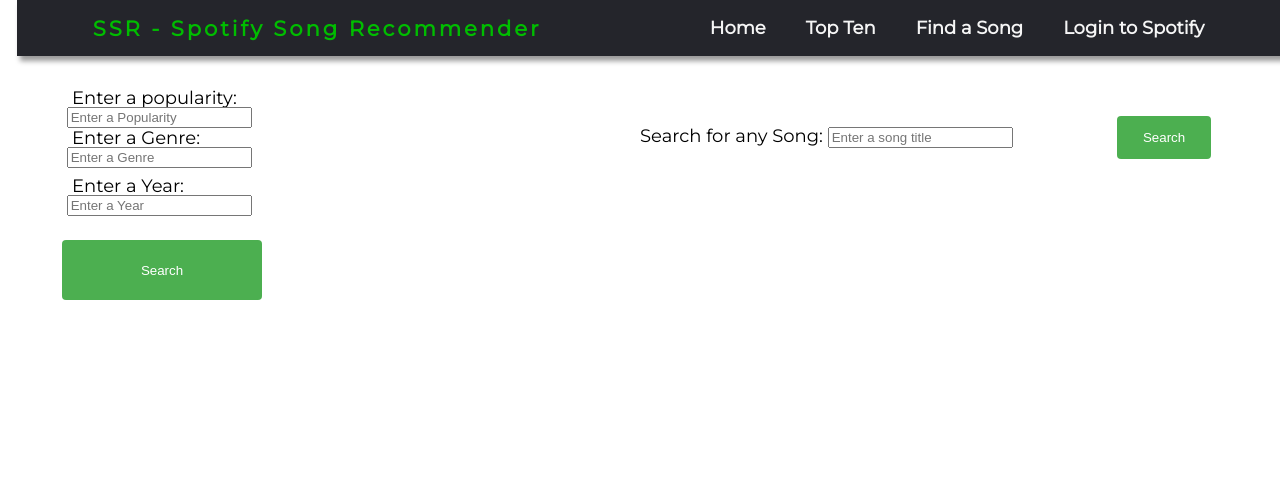
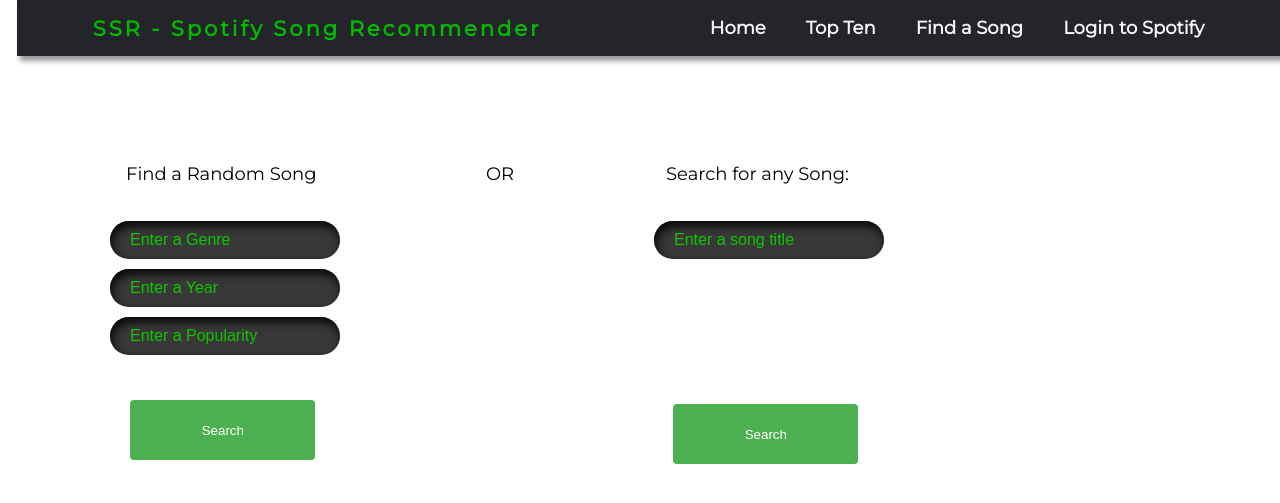
Before and after one commit to AlexFedus/COSC-473-Project, a Flask app: template templates/randomsong.html in a window 1280 px wide. Shown: the part 17-520 px from the top of the page. Run offline with Flask 3, Linux system fonts and the light colour scheme; the template is opened without the code that fills it, so the values that code supplies are empty; some libraries are stand-ins or nearby versions.

Commit message:
Major CSS Updates
Overhauled the CSS for the random song page

```diff
--- a/static/navbar.css
+++ b/static/navbar.css
@@ -455,13 +480,14 @@
 .searchbuttonrs {
 
    display: inline-block;
+   position: absolute;
    height: 60px;
-   width: 200px;
-   left: 20em;
+   width: 185px;
+   left: 6.4em;
     background-color: #4CAF50;
     color: white;
     padding: 14px 20px;
-    margin-top: 18em;
+    margin-top: 30em;
     margin-left: 3em;
     border: none;
     border-radius: 4px;
@@ -494,8 +520,12 @@
 }
 
 .anysongsearch {
+  position: absolute;
+  top: 31em;
+  left: 43em;
   display: inline-block;
-  width: 15%;
+  height: 60px;
+  width: 185px;
   background-color: #4CAF50;
   color: white;
   padding: 14px 20px;
@@ -509,3 +539,167 @@
 .anysongsearch:hover {
   background-color: #45a049;
 }
+
+.anysonginput {
+  position: absolute;
+  top: 13em;
+  left: 39em;
+  margin: 30px;
+  background: none;
+  background-color: #383838;
+
+  border: none;
+  outline: none;
+  max-width: 190px;
+  padding: 10px 20px;
+  font-size: 16px;
+  border-radius: 9999px;
+  box-shadow: inset 2px 5px 10px rgb(5, 5, 5);
+  color: #10c400;
+}
+
+.anysonginput::placeholder {
+  color: #10c400;
+  opacity: 1;
+}
+
+.popinp {
+  position: absolute;
+  top: 19em;
+  left: 5em;
+  margin: 30px;
+  background: none;
+  background-color: #383838;
+
+  border: none;
+  outline: none;
+  max-width: 190px;
+  padding: 10px 20px;
+  font-size: 16px;
+  border-radius: 9999px;
+  box-shadow: inset 2px 5px 10px rgb(5, 5, 5);
+  color: #10c400;
+}
+
+.popinp::placeholder {
+  color: #10c400;
+  opacity: 1;
+}
+
+.genreinp {
+  position: absolute;
+  top: 13em;
+  left: 5em;
+  margin: 30px;
+  background: none;
+  background-color: #383838;
+
+  border: none;
+  outline: none;
+  max-width: 190px;
+  padding: 10px 20px;
+  font-size: 16px;
+  border-radius: 9999px;
+  box-shadow: inset 2px 5px 10px rgb(5, 5, 5);
+  color: #10c400;
+}
+
+.genreinp::placeholder {
+  color: #10c400;
+  opacity: 1;
+}
+
+
+.yearinp {
+  position: absolute;
+  top: 16em;
+  left: 5em;
+  margin: 30px;
+  background: none;
+  background-color: #383838;
+
+  border: none;
+  outline: none;
+  max-width: 190px;
+  padding: 10px 20px;
+  font-size: 16px;
+  border-radius: 9999px;
+  box-shadow: inset 2px 5px 10px rgb(5, 5, 5);
+  color: #10c400;
+}
+
+.yearinp::placeholder {
+  color: #10c400;
+  opacity: 1;
+}
+
+.randomsongtitle{
+  position: absolute;
+  top: 10em;
+  left: 7em;
+}
+
+.orlabel {
+  position: absolute;
+  top: 10em;
+  left: 27em;
+}
+
+.anysonglabel{
+  position: absolute;
+  top: 10em;
+  left: 37em;
+}
+
+.pltlabel{
+  position: absolute;
+  top: 7em;
+  left: -2em;
+  font-size: 22px;
+  font-weight: bold;
+  color: #000000;
+  border: 1px solid #000000;
+  padding: 5px;
+  border-radius: 4px;
+  background-color: #4CAF50;
+  padding: 5px;
+  border-radius: 4px;
+}
+
+.pltracks {
+  position: absolute;
+  top: 13em;
+  left: -2.5em;
+
+
+}
+
+.songtitl {
+  position: absolute;
+  top: 10em;
+  left: 7em;
+}
+
+
+.playlistcreate {
+  position: absolute;
+  top: 5em;
+  left: -12em;
+  margin: 30px;
+  background: none;
+  background-color: #383838;
+
+  border: none;
+  outline: none;
+  max-width: 190px;
+  padding: 10px 20px;
+  font-size: 16px;
+  border-radius: 9999px;
+  box-shadow: inset 2px 5px 10px rgb(5, 5, 5);
+  color: #10c400;
+}
+
+.playlistcreate::placeholder {
+  color: #10c400;
+  opacity: 1;
+}
--- a/templates/randomsong.html
+++ b/templates/randomsong.html
@@ -17,12 +17,20 @@
     {% endblock %}
     {% block code %}
     <form class="formrs" action="{{ url_for('views.randomsong')}}" method="post">
+        <!--
         <label for="genrename" class="label1">Enter a Genre:</label>
-        <input type="text" id="genrename" name="genrename" placeholder="Enter a Genre" class="textInput">
+        -->
+        <label class = "randomsongtitle">Find a Random Song</label>
+        <label class = "orlabel">OR</label>
+        <input type="text" class = "genreinp" id="genrename" name="genrename" placeholder="Enter a Genre" class="textInput">
+        <!--
         <label for="yearname" class="label12">Enter a Year:</label>
-        <input type="number" id="yearname" name="yearname" placeholder="Enter a Year" class="textInput2">
+        -->
+        <input type="number" class = "yearinp" id="yearname" name="yearname" placeholder="Enter a Year" class="textInput2">
+        <!--
         <label for="popularity" class = "label21">Enter a popularity:</label>
-        <input type="number" id="popularity" name="popularity" placeholder="Enter a Popularity" class="textInput4">
+        -->
+        <input type="number" class = "popinp" id="popularity" name="popularity" placeholder="Enter a Popularity" class="textInput4">
         <!--
         <label for="popularityname" class="label13">Enter a Popularity Score:</label>
         <input type="text" id="popularityname" name="popularityname" placeholder="Popularity Score 0-100" class="textInput3">
@@ -31,8 +39,8 @@
       </form>
 
       <form class = "anysong" action="{{ url_for('views.randomsong')}}" method="post">
-        <label for ="songname" class = anysonglabel>Search for any Song:</label>
-        <input type ="text" class = anysonginput name="anysonginput" placeholder="Enter a song title">
+        <label for ="songname" class = "anysonglabel">Search for any Song:</label>
+        <input type ="text" class = "anysonginput" name="anysonginput" placeholder="Enter a song title">
         <button type="submit" class="anysongsearch" name="form1b">Search</button>
       </form>
 
@@ -66,15 +74,17 @@
       {% if recommended_songs %}
           <form action="{{ url_for('views.randomsong')}}" method="post">
               <button type="submit" class="playlistbutton" name="form2" >Create Playlist</button>
-              <input type="text" id="playlistbutton" name="playlistbutton" placeholder="Enter a Playlistname" class="playlistname">
+              <input type="text" class="playlistcreate" id="playlistbutton" name="playlistbutton" placeholder="Enter a Playlistname" class="playlistname">
 
-              <h2>Recommended Songs:</h2>
-              <ul>
+              <h2 class ="pltlabel">Current Playlist Tracks</h2>
+              <ul class = "pltracks">
                   {% for song in recommended_songs %}
                     <li>
                     <label>
-                    <input type="checkbox" name="song" value="{{ song.title }}">
+                    <input type="checkbox" class = "check" name="song" value="{{ song.title }}">
+
                       {{ song.title }} by {{ song.artist }}
+
                     </label>
                   </li>
                   {% endfor %}
```
Also changed, not shown: other parts of static/navbar.css (+36 -11 lines), 1 other file.
